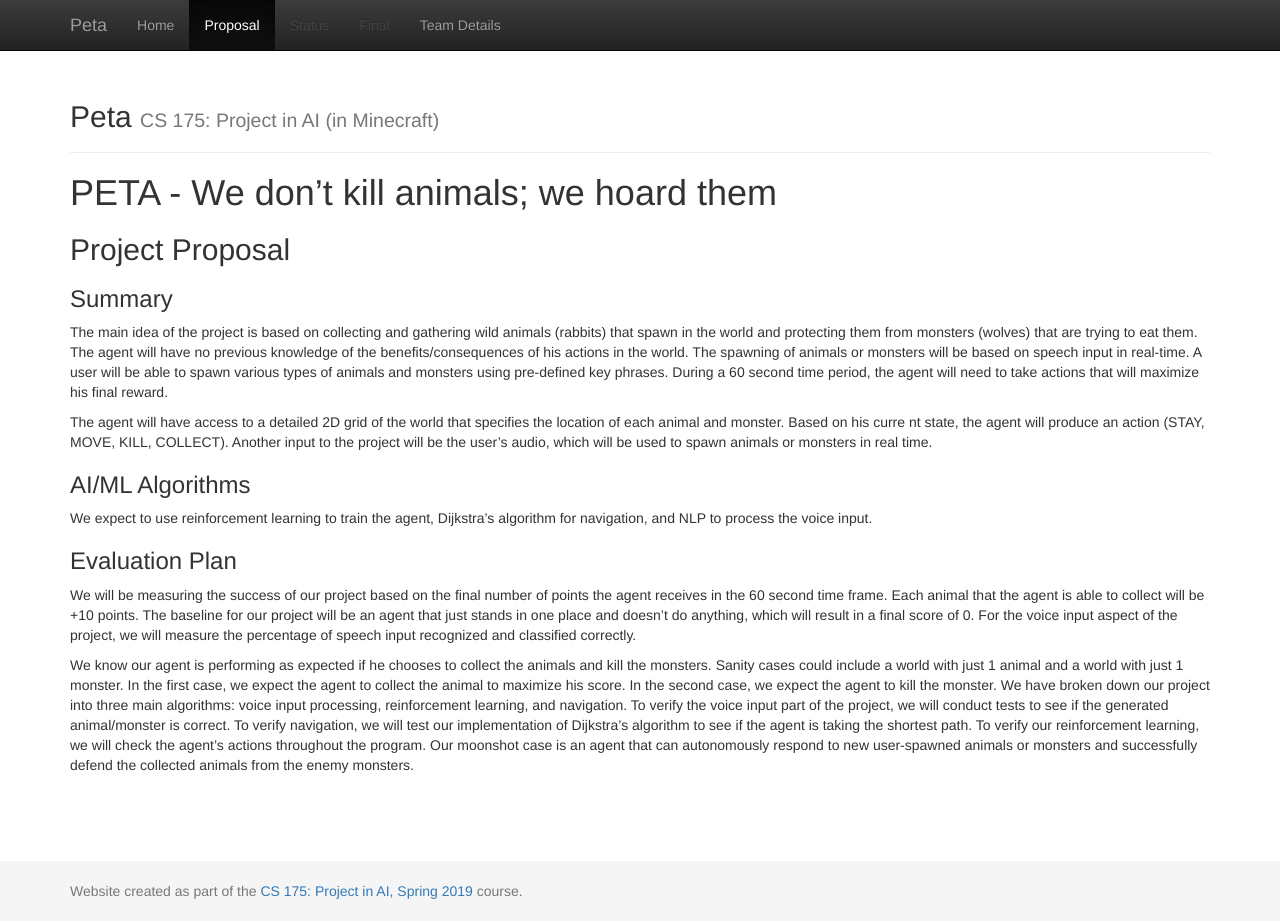
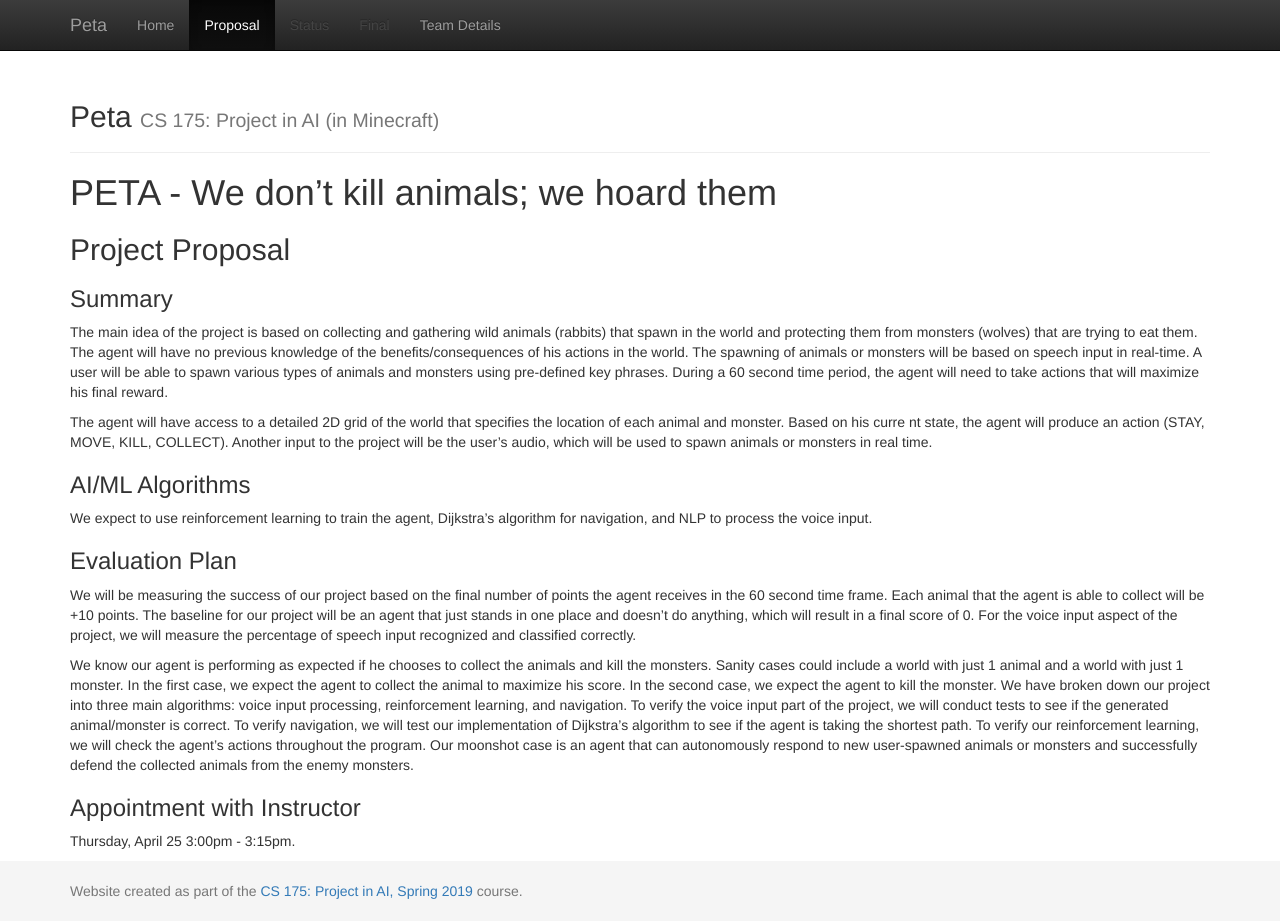
Before and after one commit to mrdanshih/pita, a Jekyll site: the page built from docs/proposal.md, in a window 1280 px wide and 921 px high. Built offline with Jekyll 4.4.1, drawn with Linux system fonts in a browser that asks for light colours.

Commit message:
Add meeting time with Professor in Proposal

```diff
--- a/docs/proposal.md
+++ b/docs/proposal.md
@@ -1,21 +1,29 @@
 ---
 layout: default
-title:  Proposal
+title: Proposal
 ---
 
 # PETA - We don’t kill animals; we hoard them
 
-##  Project Proposal
+## Project Proposal
+
 ### Summary
+
 The main idea of the project is based on collecting and gathering wild animals (rabbits) that spawn in the world and protecting them from monsters (wolves) that are trying to eat them. The agent will have no previous knowledge of the benefits/consequences of his actions in the world. The spawning of animals or monsters will be based on speech input in real-time. A user will be able to spawn various types of animals and monsters using pre-defined key phrases. During a 60 second time period, the agent will need to take actions that will maximize his final reward.
 
 The agent will have access to a detailed 2D grid of the world that specifies the location of each animal and monster. Based on his curre
 nt state, the agent will produce an action (STAY, MOVE, KILL, COLLECT). Another input to the project will be the user’s audio, which will be used to spawn animals or monsters in real time.
 
 ### AI/ML Algorithms
+
 We expect to use reinforcement learning to train the agent, Dijkstra’s algorithm for navigation, and NLP to process the voice input.
 
 ### Evaluation Plan
+
 We will be measuring the success of our project based on the final number of points the agent receives in the 60 second time frame. Each animal that the agent is able to collect will be +10 points. The baseline for our project will be an agent that just stands in one place and doesn’t do anything, which will result in a final score of 0. For the voice input aspect of the project, we will measure the percentage of speech input recognized and classified correctly.
 
 We know our agent is performing as expected if he chooses to collect the animals and kill the monsters. Sanity cases could include a world with just 1 animal and a world with just 1 monster. In the first case, we expect the agent to collect the animal to maximize his score. In the second case, we expect the agent to kill the monster. We have broken down our project into three main algorithms: voice input processing, reinforcement learning, and navigation. To verify the voice input part of the project, we will conduct tests to see if the generated animal/monster is correct. To verify navigation, we will test our implementation of Dijkstra’s algorithm to see if the agent is taking the shortest path. To verify our reinforcement learning, we will check the agent’s actions throughout the program. Our moonshot case is an agent that can autonomously respond to new user-spawned animals or monsters and successfully defend the collected animals from the enemy monsters.
+
+### Appointment with Instructor
+
+Thursday, April 25 3:00pm - 3:15pm.
```
